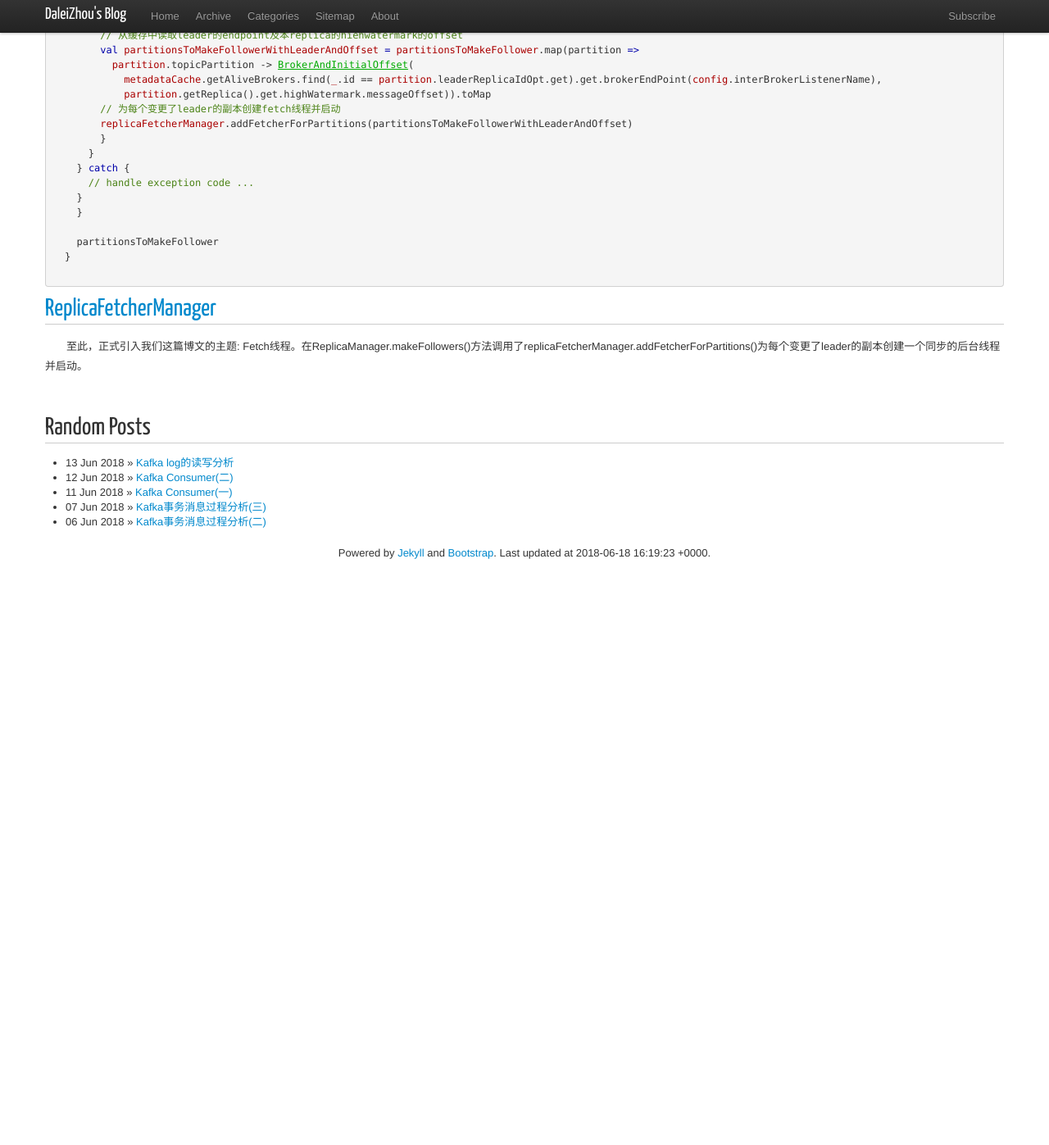
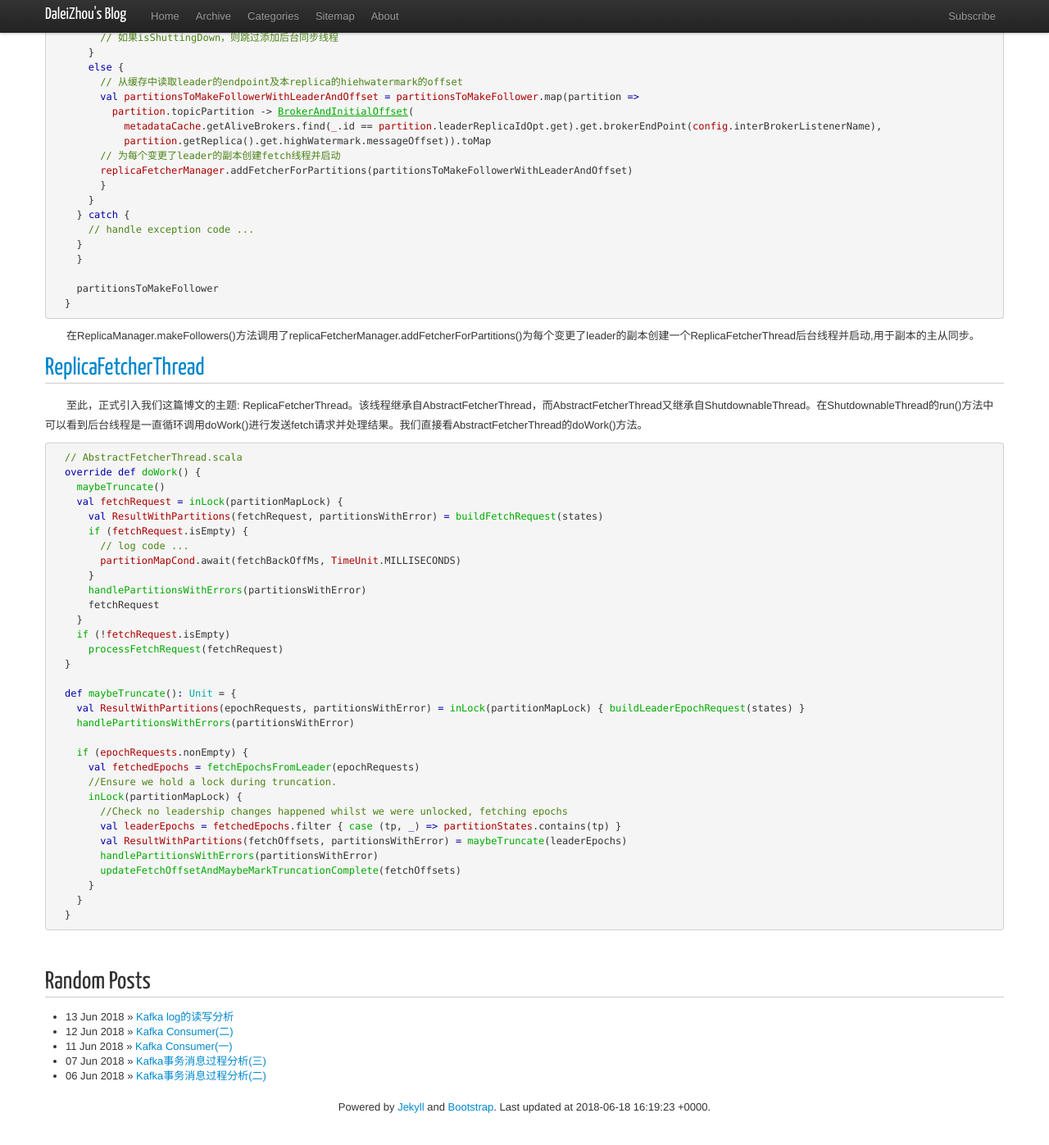
Before and after one commit to DaleiZhou/daleizhou.github.io, a Jekyll site: the page built from _posts/2018/2018-06-15-sync-replica-of-partition.md, in a window 1280 px wide and 1400 px high, scrolled down 7574 px. Shown: the top 1397 px of the window at 82% size. Built offline with Jekyll 4.4.1, drawn with Linux system fonts in a browser that asks for light colours; nearby versions of some CDN libraries; comment, search, counter and statistics services are not loaded; before the commit the page ends 8298 px from its top, so only the background shows below that; some of the changed text lies outside the part shown.

Commit message:
maybeTruncate

````diff
--- a/_posts/2018/2018-06-15-sync-replica-of-partition.md
+++ b/_posts/2018/2018-06-15-sync-replica-of-partition.md
@@ -211,6 +211,8 @@ UpdateMetadataRequest
     }
   }
 ```
+
+　　handleLeaderAndIsrRequest()方法中在验证身份通过情况下，调用replicaManager.becomeLeaderOrFollower()方法处理请求，该方法针对本broker是否是某partition的leader分别做不同操作，具体实现如下:
 
 ```scala
   // ReplicaManager.scala
@@ -431,9 +433,45 @@ makeLeaders()方法进行停止fetcher线程，更新缓存等。如果本Broker
 
     partitionsToMakeFollower
   }
-
 ```
 
-## <a id="ReplicaFetcherManager">ReplicaFetcherManager</a>
+　　在ReplicaManager.makeFollowers()方法调用了replicaFetcherManager.addFetcherForPartitions()为每个变更了leader的副本创建一个ReplicaFetcherThread后台线程并启动,用于副本的主从同步。
 
-　　至此，正式引入我们这篇博文的主题: Fetch线程。在ReplicaManager.makeFollowers()方法调用了replicaFetcherManager.addFetcherForPartitions()为每个变更了leader的副本创建一个同步的后台线程并启动。
+## <a id="ReplicaFetcherThread">ReplicaFetcherThread</a>
+
+　　至此，正式引入我们这篇博文的主题: ReplicaFetcherThread。该线程继承自AbstractFetcherThread，而AbstractFetcherThread又继承自ShutdownableThread。在ShutdownableThread的run()方法中可以看到后台线程是一直循环调用doWork()进行发送fetch请求并处理结果。我们直接看AbstractFetcherThread的doWork()方法。
+
+```scala
+  // AbstractFetcherThread.scala
+  override def doWork() {
+    maybeTruncate()
+    val fetchRequest = inLock(partitionMapLock) {
+      val ResultWithPartitions(fetchRequest, partitionsWithError) = buildFetchRequest(states)
+      if (fetchRequest.isEmpty) {
+        // log code ...
+        partitionMapCond.await(fetchBackOffMs, TimeUnit.MILLISECONDS)
+      }
+      handlePartitionsWithErrors(partitionsWithError)
+      fetchRequest
+    }
+    if (!fetchRequest.isEmpty)
+      processFetchRequest(fetchRequest)
+  }
+
+  def maybeTruncate(): Unit = {
+    val ResultWithPartitions(epochRequests, partitionsWithError) = inLock(partitionMapLock) { buildLeaderEpochRequest(states) }
+    handlePartitionsWithErrors(partitionsWithError)
+
+    if (epochRequests.nonEmpty) {
+      val fetchedEpochs = fetchEpochsFromLeader(epochRequests)
+      //Ensure we hold a lock during truncation.
+      inLock(partitionMapLock) {
+        //Check no leadership changes happened whilst we were unlocked, fetching epochs
+        val leaderEpochs = fetchedEpochs.filter { case (tp, _) => partitionStates.contains(tp) }
+        val ResultWithPartitions(fetchOffsets, partitionsWithError) = maybeTruncate(leaderEpochs)
+        handlePartitionsWithErrors(partitionsWithError)
+        updateFetchOffsetAndMaybeMarkTruncationComplete(fetchOffsets)
+      }
+    }
+  }
+```
````
